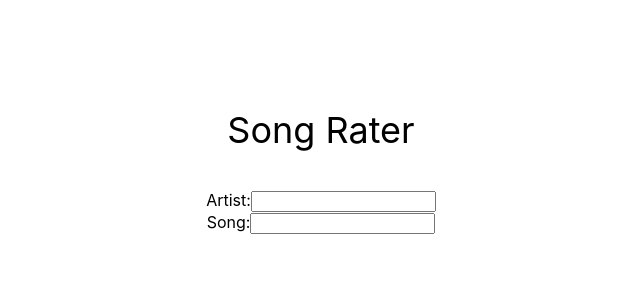
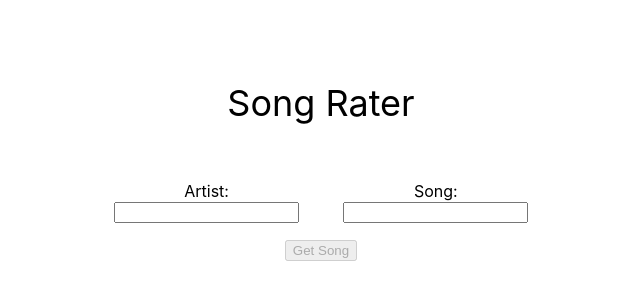
Before and after one commit to PatrickMackridge/song-rater, a React (Create React App) app: page / in a window 1280 px wide. Shown: the part 248-548 px from the top of the page, without its empty margins (319-959 px from the left). Built offline with nearby package versions, Linux system fonts and the light colour scheme.

Commit message:
Test for 'Get Song' button passes

```diff
--- a/src/App.js
+++ b/src/App.js
@@ -1,17 +1,25 @@
+import { useState } from 'react';
 import './styles/App.css';
 
 function App() {
+
+  const [artist, setArtist] = useState('');
+  const [song, setSong] = useState('');
+
   return (
     <div className="App">
       <header className="App-header">
         Song Rater
       </header>
-      <label>Artist:
-        <input type="text"/>
-      </label>
-      <label>Song:
-        <input type="text"/>
-      </label>
+      <div className="songSelect">
+        <label className="selectionLabel">Artist:
+          <input type="text" onChange={event => {setArtist(event.target.value)}} className="selectionBox"/>
+        </label>
+        <label className="selectionLabel">Song:
+          <input type="text" onChange={event => {setSong(event.target.value)}} className="selectionBox"/>
+        </label>
+      </div>
+        <button disabled={(!song || !artist)}>Get Song</button>
     </div>
   );
 }
--- a/src/styles/App.css
+++ b/src/styles/App.css
@@ -15,3 +15,12 @@
   font-size: calc(20px + 2vmin);
     margin: 3%;
 }
+
+.songSelect {
+  margin: 1%;
+  display: flex;
+}
+
+.selectionLabel {
+  margin: 1%;
+}
```
Also changed, not shown: 1 other file (tests, documents, lock files or other folders).
